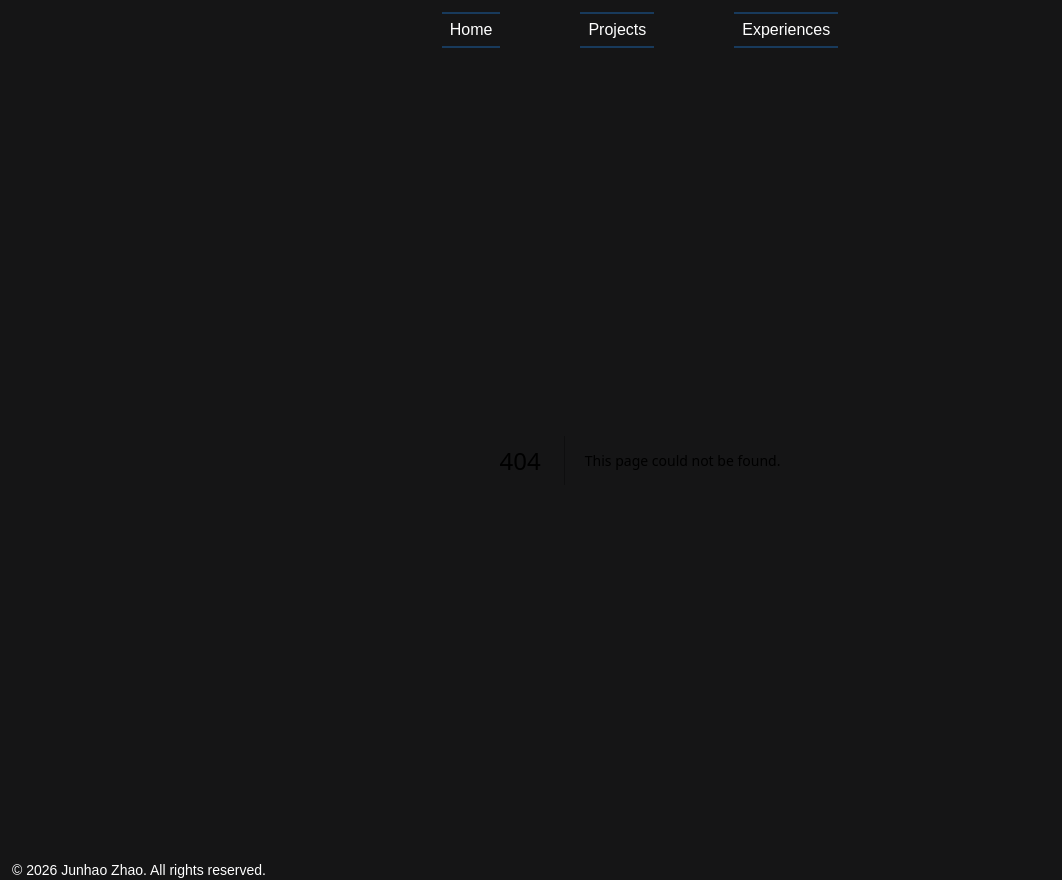
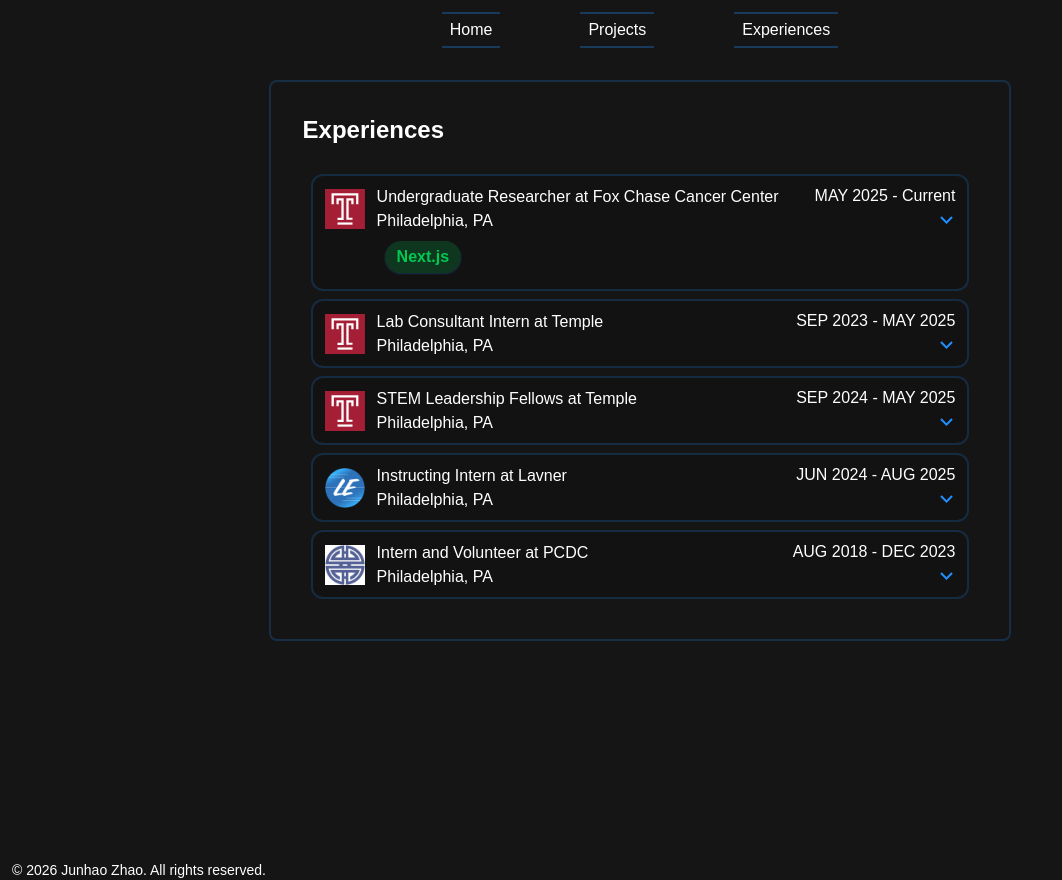
Before and after one commit to jzhao234/JunhaoZhao_Portfolio, a Next.js app: page /experiences in a window 1280 px wide. Before the commit this address had no page. Shown: the whole page, without its empty margins (0-1062 px from the left). Built offline with nearby package versions, Linux system fonts and the light colour scheme.

Commit message:
added a decent experiences pages, still needs a bit of work

```diff
--- /dev/null
+++ b/src/app/experiences/page.tsx
@@ -0,0 +1,70 @@
+"use client";
+import Image from "next/image";
+import ExperienceItem from "../../components/Experience/ExperienceItem";
+
+export default function ExperiencePage() {
+
+  return (
+    <div className="max-w-[70vw] mx-auto mt-5 p-8 border-2 border-[#1E90FF]/20 rounded-lg bg-white text-black dark:bg-[#151516] dark:text-white flex flex-col justify-center">
+      <h1 className="text-2xl mb-5 font-bold"> Experiences </h1>
+      <div>
+        {/* Experience */}
+        <ExperienceItem
+        logo={<Image src = "/logo/Temple-Logo-T-Header.svg" alt = "Temple"width={50} height={50} />}
+        title="Undergraduate Researcher at Fox Chase Cancer Center"
+        location="Philadelphia, PA"
+        date="MAY 2025 - Current"
+        description1={<>- Built a full-stack web application using <span className="text-green-500 font-semibold">Next.js</span>, Tailwind CSS, and FastAPI to calculate and visualize drug synergies using interactive data visualizations for cancer treatment research</>}
+        description2={"- Helped refine drug synergy models by contributing code, analyzing outputs, and proposing algorithmic improvements based on outputs using experimental data from research team"}
+        description3={"- Provided technical insights in journal talks and weekly lab meetings to improve research outcomes"}
+        skill1="Next.js"
+        section1="Frontend"
+        />
+        {/* Experience */}
+        <ExperienceItem
+        logo={<Image src = "/logo/Temple-Logo-T-Header.svg" alt = "Temple"width={50} height={50} />}
+        title="Lab Consultant Intern at Temple"
+        location="Philadelphia, PA"
+        date="SEP 2023 - MAY 2025"
+        description1="- Diagnosed and resolved technical issues, ensuring optimal hardware functionality in the lab"
+        description2="- Provided hands-on assistance, fostering a collaborative and positive work environment"
+        description3="- Collaborated with faculty to develop and refine lab processes and resources"
+        description4="- Responded promptly to service requests, demonstrating strong problem solving skills"
+        />
+        {/* Experience */}
+        <ExperienceItem
+        logo={<Image src = "/logo/Temple-Logo-T-Header.svg" alt = "Temple" width={50} height={50} />}
+        title="STEM Leadership Fellows at Temple"
+        location="Philadelphia, PA"
+        date="SEP 2024 - MAY 2025"
+        description1="- Assisted students in mastering the Jupyter Lab environment and programming in Python"
+        description2="- Hosted office hours, providing tailored support to students and addressing individual learning needs"
+        description3="- Collaborated with faculty and team members to develop and implement effective teaching strategies"
+        description4="- Enhanced students coding skills, enabling them to effectively tackle data science challenges"
+        />
+        {/* Experience */}
+        <ExperienceItem
+        logo={<Image src = "/logo/lavner.png" alt = "Lavner" width={50} height={50} />}
+        title="Instructing Intern at Lavner"
+        location="Philadelphia, PA"
+        date="JUN 2024 - AUG 2025"
+        description1="- Instructed students in a diverse range of STEM subjects including coding, 3D-printing, and robotics"
+        description2="- Adapted and customized curriculum to align various learning speeds and comprehension"
+        description3="- Provided personalized mentorship and attentive support, addressing individual student needs"
+        description4="- Developed and implemented tailored instructional strategies for students with special needs"
+        />
+        {/* Experience */}
+        <ExperienceItem
+        logo={<Image src = "/logo/PCDC.jpg" alt = "PCDC" width={50} height={50} />}
+        title="Intern and Volunteer at PCDC"
+        location="Philadelphia, PA"
+        date="AUG 2018 - DEC 2023"
+        description1="- Contributed to preserving the cultural heritage of Chinatown, promoting its rich cultural identity"
+        description2="- Conducted in-depth research and performed data entry tasks to support community related projects"
+        description3="- Led food distribution efforts during the pandemic, ensuring delivery of thousands of boxes of food"
+        description4="- Managed participant data, contributing to the effective allocation of resources"
+        />
+      </div>
+    </div>
+  );
+}
--- a/src/components/Experience/ExperienceItem.tsx
+++ b/src/components/Experience/ExperienceItem.tsx
@@ -1,18 +1,22 @@
 "use client";
 import {useState, useRef, useEffect, ReactNode} from "react";
+
+import SkillsItem from "../Skills/SkillsItem";
 
 type ExperienceItemProps = {
     logo: ReactNode;
     title: string;
     location: string;
     date: string;
-    description1?: string;
-    description2?: string;
-    description3?: string;
-    description4?: string;
+    description1?: React.ReactNode;
+    description2?: React.ReactNode;
+    description3?: React.ReactNode;
+    description4?: React.ReactNode;
+    // skills used
+    [key: string]: any;
 }
 
-export default function ExperienceItem({logo, title, location, date, description1, description2, description3, description4}: ExperienceItemProps){
+export default function ExperienceItem({logo, title, location, date, description1, description2, description3, description4, ...rest}: ExperienceItemProps){
 
     const [isOpen, setIsOpen] = useState(false);
     const [parentWidth, setParentWidth] = useState(0);
@@ -28,10 +32,23 @@ export default function ExperienceItem({logo, title, location, date, description
         setIsOpen((prev) => !prev);
     };
 
+    const entries = Object.values(rest)
+    const skills = entries.filter((_, i) => i % 2 === 0);
+    const sections = entries.filter((_, i) => i % 2 !== 0);
+    function printSkills () {
+        return skills.map((skill, i) => (
+            <SkillsItem
+            key={i}
+            name={skill}
+            section={sections[i]}
+            />
+        ));
+    }
+
 
 
     return(
-        <div ref={parentRef} onClick={toggleDropdown} className = "flex-col cursor-pointer m-2 p-2 text-black bg-white dark:text-white dark:bg-[#131213] rounded-xl shadow-xs shadow-[#1E90FF]/25" >
+        <div ref={parentRef} onClick={toggleDropdown} className = "flex-col cursor-pointer m-2 p-2 text-black bg-white dark:text-white dark:bg-[#131213] border-2 border-[#1E90FF]/20 rounded-xl" >
             <div className = "flex justify-between items-center space-x-8">
                 <div className = "flex items-center space-x-2 px-1">
                     <div className = "w-10 h-10 mr-3">
@@ -59,8 +76,13 @@ export default function ExperienceItem({logo, title, location, date, description
                     </div>
                 </div>
             </div>
+            {!isOpen&&(
+                <div className="ml-14">
+                    {printSkills()}
+                </div>
+            )}
             {isOpen && (
-                <div className = "pl-5 pr-3 py-5" style = {{width: parentWidth}}>
+                <div className = "pl-14 pr-3 py-5" style = {{width: parentWidth}}>
                     <div>
                         <p>{description1}</p>
                         <p>{description2}</p>
```
